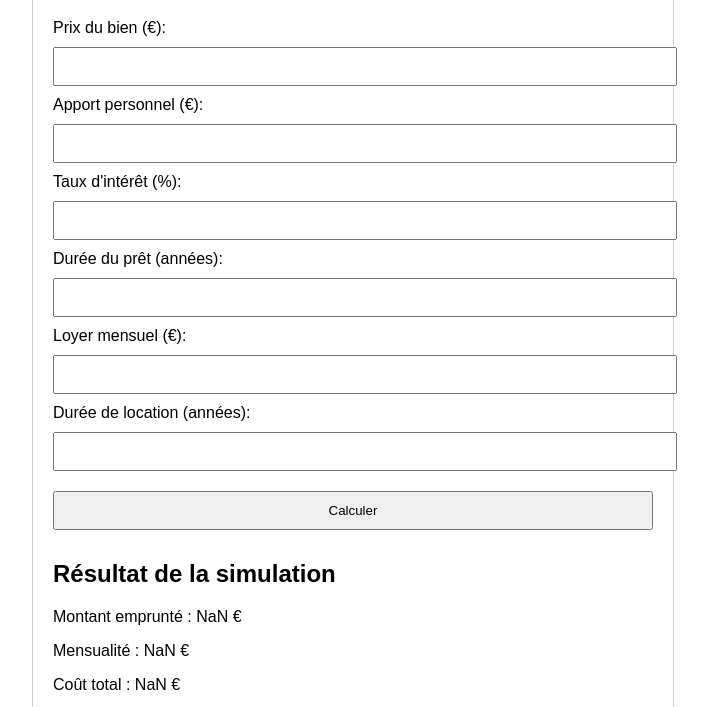
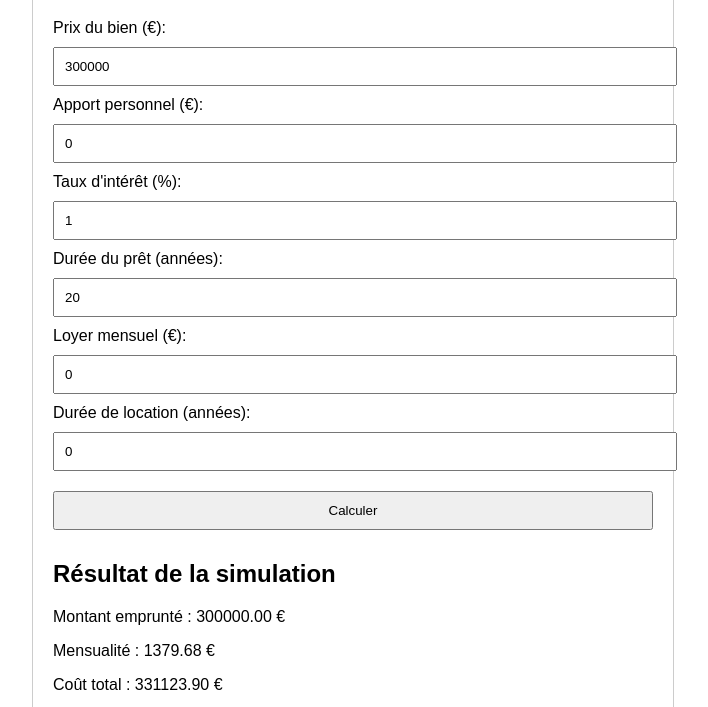
Before and after one commit to odysseu/python-app, a plain HTML site: page index.html in a window 1280 px wide. Both pictures are taken after a click on the button "Calculer". Shown: the part 90-797 px from the top of the page, without its empty margins (287-995 px from the left). Drawn offline with nearby package versions, Linux system fonts and the light colour scheme.

Commit message:
defaut values, enable taux at 0%

```diff
--- a/index.html
+++ b/index.html
@@ -15,22 +15,22 @@
         <h1>Calculette Projet Immobilier</h1>
         <form id="calculette-form">
             <label for="prix">Prix du bien (€):</label>
-            <input type="number" id="prix" name="prix" required>
+            <input type="number" id="prix" name="prix" value="300000" required>
 
             <label for="apport">Apport personnel (€):</label>
-            <input type="number" id="apport" name="apport" required>
+            <input type="number" id="apport" name="apport" value="0" required>
 
             <label for="taux">Taux d'intérêt (%):</label>
-            <input type="number" step="0.01" id="taux" name="taux" required>
+            <input type="number" step="0.01" id="taux" name="taux" value="1" required>
 
             <label for="duree">Durée du prêt (années):</label>
-            <input type="number" id="duree" name="duree" required>
+            <input type="number" id="duree" name="duree" value="20" required>
 
             <label for="loyer">Loyer mensuel (€):</label>
-            <input type="number" id="loyer" name="loyer" required>
+            <input type="number" id="loyer" name="loyer" value="0" required>
 
             <label for="duree-location">Durée de location (années):</label>
-            <input type="number" id="duree-location" name="duree-location" required>
+            <input type="number" id="duree-location" name="duree-location" value="0" required>
 
             <button type="button" onclick="genererRapport()">Calculer</button>
         </form>
--- a/script.js
+++ b/script.js
@@ -7,7 +7,14 @@ function genererRapport() {
     const dureeLocation = parseInt(document.getElementById('duree-location').value);
 
     const montantEmprunte = prix - apport;
-    const mensualite = (montantEmprunte * taux / 12) / (1 - Math.pow(1 + taux / 12, -duree * 12));
+    let mensualite;
+
+    if (taux === 0) {
+        mensualite = montantEmprunte / (duree * 12);
+    } else {
+        mensualite = (montantEmprunte * taux / 12) / (1 - Math.pow(1 + taux / 12, -duree * 12));
+    }
+
     const coutTotal = mensualite * duree * 12 + apport;
     const revenusLoyers = loyer * dureeLocation * 12;
     const coutNet = coutTotal - revenusLoyers;
```
